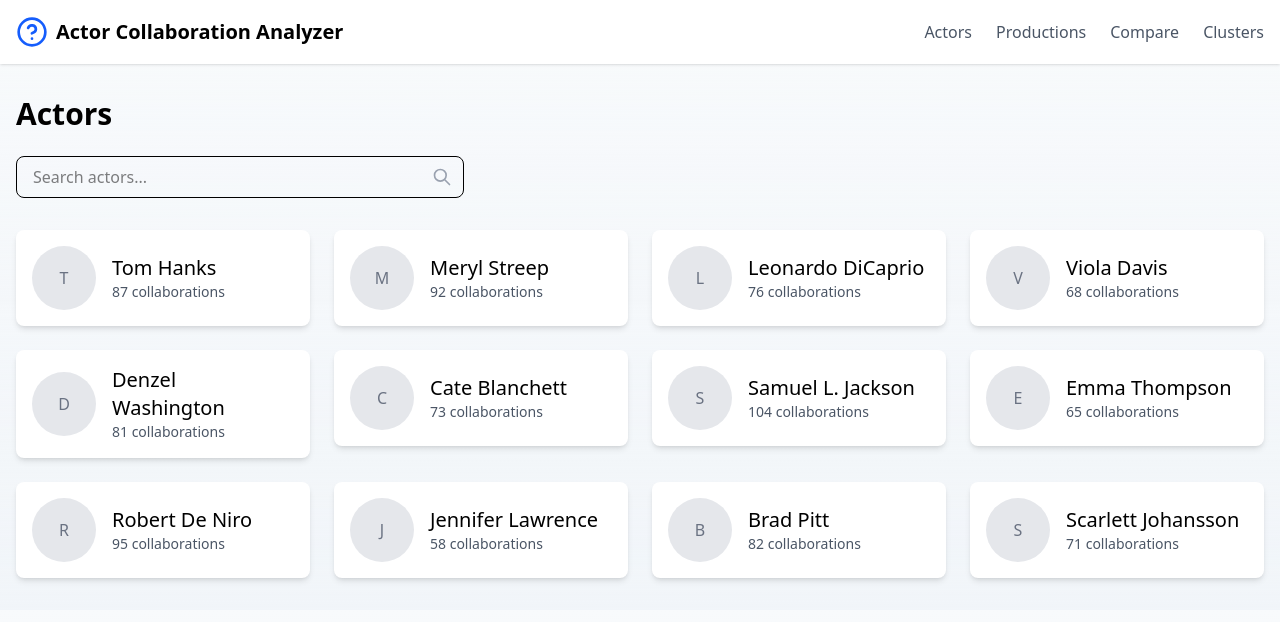
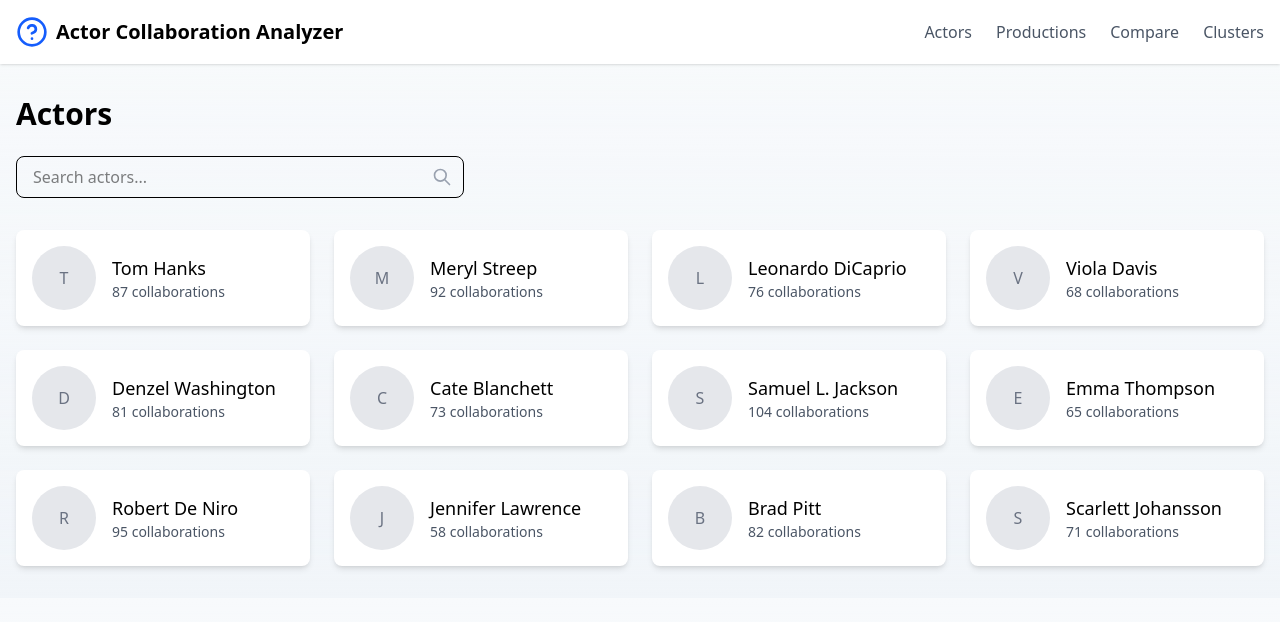
Before and after one commit to wikimedia/labs-tools-WdTmCollab, a Next.js app in the folder frontend/: page /actors in a window 1280 px wide. Shown: the top 622 px of the page. Built offline with nearby package versions, Linux system fonts and the light colour scheme.

Commit message:
Add Wikidata query links to README for transparency

```diff
--- a/frontend/client/components/actors/actor-card.tsx
+++ b/frontend/client/components/actors/actor-card.tsx
@@ -15,7 +15,7 @@ export default function ActorCard({ id, name, collaborationCount }: ActorCardPro
             {name.charAt(0)}
           </div>
           <div>
-            <h3 className="font-medium text-bg">{name}</h3>
+            <h3 className="font-medium text-lg">{name}</h3>
             {collaborationCount !== undefined && (
               <p className="text-sm text-gray-600">
                 {collaborationCount} collaboration{collaborationCount !== 1 ? 's' : ''}
```
Also changed, not shown: 1 other file (tests, documents, lock files or other folders).
